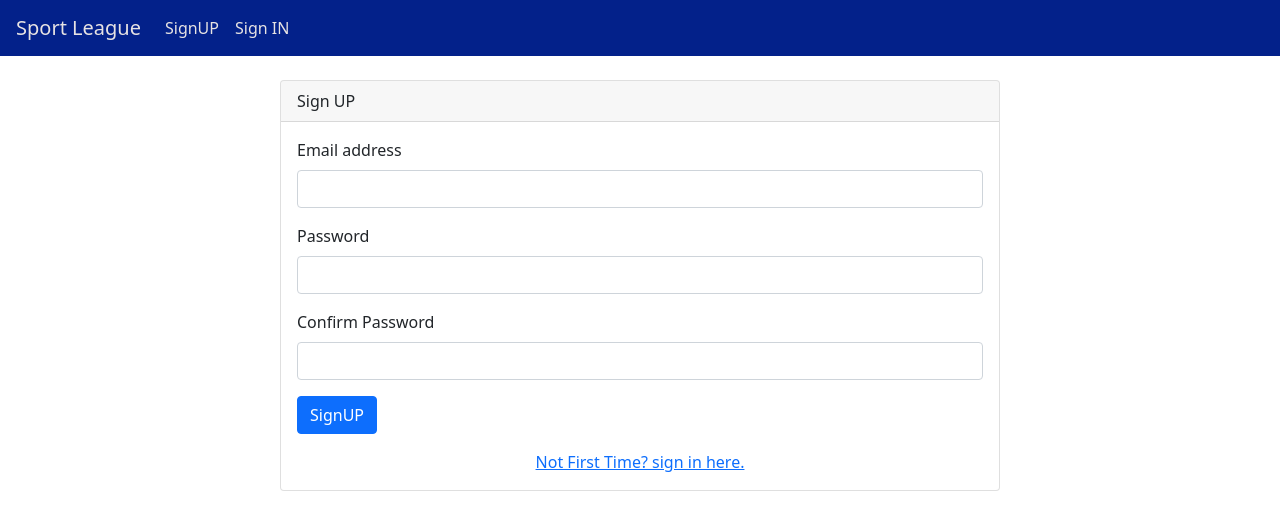
After one commit to AymanGhanem/sports-league, a Django app: page /sign-up/ in a window 1280 px wide. The commit adds this page. Shown: the top 530 px of the page. Run offline with Django 3.2, Linux system fonts and the light colour scheme; some libraries are stand-ins or nearby versions.

Commit message:
Add Views #4 ADD Registration Systeam #5

```diff
--- a/sport_league/core/urls.py
+++ b/sport_league/core/urls.py
@@ -2,7 +2,7 @@
 from django.urls import path
 
 # App Imports
-from core.views import HomeView, upload_csv, handler
+from core.views import HomeView, SignupView, SigninView, upload_csv, handler, logout_view
 
 app_name = 'core'
 
@@ -10,4 +10,7 @@ urlpatterns = [
     path('', HomeView.as_view(), name='home'),
     path('upload-csv/', upload_csv, name='upload_csv'),
     path('handler/', handler, name='handler'),
+    path('sign-up/', SignupView.as_view(), name='sign_up'),
+    path('sign-in/', SigninView.as_view(), name='sign_in'),
+    path('logout-out/', logout_view, name='log_out'),
 ]
--- a/sport_league/core/views.py
+++ b/sport_league/core/views.py
@@ -1,9 +1,12 @@
 # Django Imports
 
-
+from django.contrib.auth.forms import AuthenticationForm
 from django.shortcuts import render, redirect
 from django.http import JsonResponse
-from django.urls import reverse
+from django.contrib.auth.decorators import login_required
+from django.contrib.auth import authenticate, login, logout
+from django.urls import reverse_lazy, reverse
+from django.views.generic import FormView
 from django.views import View
 from django.views.decorators.csrf import csrf_exempt
 
@@ -17,7 +20,62 @@ from http import HTTPStatus
 from json import loads
 
 
+class SignupView(FormView):
+    template_name = "account/sign_up.html"
+    form_class = CustomUserCreationForm
+    success_url = "/"
 
+    def form_valid(self, form):
+        user = form.save()
+        email = form.cleaned_data.get("email")
+        password = form.cleaned_data.get("password1")
+        user = authenticate(email=email, password=password)
+        login(self.request, user)
+        return super().form_valid(form)
+
+    def form_invalid(self, form):
+        error_messages = []
+        for _, errors in form.errors.items():
+            for error in errors:
+                error_messages.append(error)
+        ctx = {
+            "form": form,
+            "error_messages": error_messages,
+        }
+        return render(self.request, self.template_name, ctx)
+
+
+class SigninView(FormView):
+    template_name = "account/sign_in.html"
+    form_class = AuthenticationForm
+    success_url = "/"
+
+    def form_valid(self, form):
+        email = form.cleaned_data.get("username")
+        password = form.cleaned_data.get("password")
+        user = authenticate(email=email, password=password)
+        if user is not None:
+            login(self.request, user)
+        return super().form_valid(form)
+
+    def form_invalid(self, form):
+        error_messages = []
+        for _, errors in form.errors.items():
+            for error in errors:
+                error_messages.append(error)
+        ctx = {
+            "form": form,
+            "error_messages": error_messages,
+        }
+        return render(self.request, self.template_name, ctx)
+
+
+def logout_view(request):
+    logout(request)
+    return redirect(reverse_lazy("core:sign_up"))
+
+
+@login_required
 @csrf_exempt
 def handler(request, *args, **kwargs):
     if request.method == "POST":
@@ -40,6 +98,7 @@ def handler(request, *args, **kwargs):
             )
 
 
+@login_required
 def upload_csv(request):
     if request.method == 'POST':
         csv_file = request.FILES.get('csv_file', None)
--- a/sport_league/sport_league/settings.py
+++ b/sport_league/sport_league/settings.py
@@ -78,7 +78,7 @@ TEMPLATES = [
     },
 ]
 
-WSGI_APPLICATION = 'league.wsgi.application'
+WSGI_APPLICATION = 'sport_league.wsgi.application'
 
 
 # Database
--- a/sport_league/sport_league/urls.py
+++ b/sport_league/sport_league/urls.py
@@ -14,8 +14,9 @@ Including another URLconf
     2. Add a URL to urlpatterns:  path('blog/', include('blog.urls'))
 """
 from django.contrib import admin
-from django.urls import path
+from django.urls import path, include
 
 urlpatterns = [
     path('admin/', admin.site.urls),
+    path('', include('core.urls'))
 ]
--- a/sport_league/templates/_partial/navbar.html
+++ b/sport_league/templates/_partial/navbar.html
@@ -8,7 +8,6 @@
         <ul class="navbar-nav">
           {% if not request.user.is_authenticated %}
             <li class="nav-item">
-{#            TODO: ADD login/signup and logout #}
                 <a class="nav-link" href="{% url 'core:sign_up' %}">SignUP</a>
             </li>
             <li class="nav-item">
--- /dev/null
+++ b/sport_league/templates/account/sign_up.html
@@ -0,0 +1,43 @@
+{% extends "base.html" %}
+
+{% block content %}
+<div class="container">
+  <div class="row justify-content-center">
+    <div class="col-md-8">
+      <div class="card">
+        <div class="card-header">Sign UP</div>
+        {% if error_messages %}
+            <div class="alert alert-danger">
+                <ul class="list-unstyled mb-0">
+                    {% for error in error_messages %}
+                        <li>{{ error }}</li>
+                    {% endfor %}
+                </ul>
+            </div>
+        {% endif %}
+        <div class="card-body">
+          <form method="post">
+            {% csrf_token %}
+            <div class="mb-3">
+              <label for="email" class="form-label">Email address</label>
+              <input type="email" class="form-control" id="email" name="email" required>
+            </div>
+            <div class="mb-3">
+              <label for="password" class="form-label">Password</label>
+              <input type="password" class="form-control" id="password1" name="password1" required>
+            </div>
+            <div class="mb-3">
+              <label for="confirm_password" class="form-label">Confirm Password</label>
+              <input type="password" class="form-control" id="password2" name="password2" required>
+            </div>
+            <button type="submit" class="btn btn-primary">SignUP</button>
+          </form>
+            <div class="text-center mt-3">
+                <a href="{% url 'core:sign_in' %}">Not First Time? sign in here.</a>
+            </div>
+        </div>
+      </div>
+    </div>
+  </div>
+</div>
+{% endblock %}
```
Also changed, not shown: sport_league/templates/account/sign_in.html (added, +39 -0 lines).
